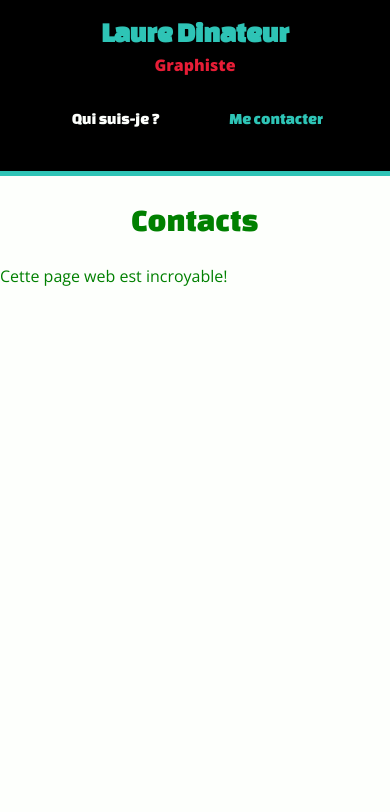
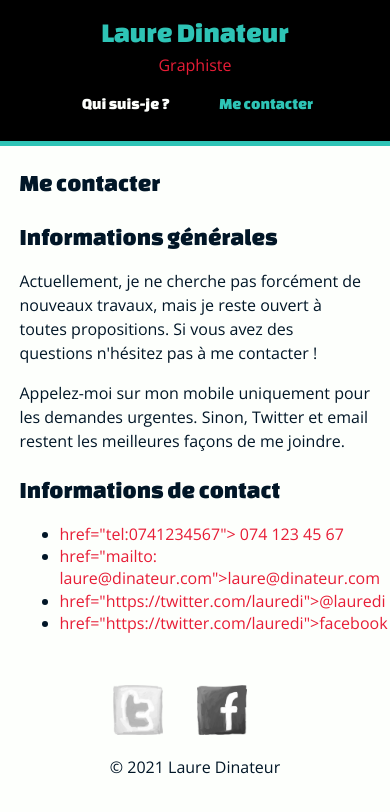
Before and after one commit to divtec-cejef/293-laure-dinateur-braioli, a plain HTML site: page contact.html in a window 390 px wide. Drawn offline with Linux system fonts and the light colour scheme.

Commit message:
page contact bientot termine

```diff
--- a/contact.html
+++ b/contact.html
@@ -28,9 +28,50 @@
     </nav>
 </header>
 <body class="page-contact">
+<main>
+    <section>
     <!-- Titre principal (unique) de la page -->
-	<h1>Contacts</h1>
-    <!-- Un paragraphe -->
-    <p>Cette page web est incroyable!</p>
+	<h1>Me contacter</h1>
+    <h2>Informations générales</h2>
+
+    <p>Actuellement, je ne cherche pas forcément de nouveaux travaux, mais je reste ouvert à toutes propositions.
+        Si vous avez des questions n'hésitez pas à me contacter !</p>
+
+    <p>Appelez-moi sur mon mobile uniquement pour les demandes urgentes.
+        Sinon, Twitter et email restent les meilleures façons de me joindre.</p>
+    </section>
+    <section>
+    <h2>Informations de contact</h2>
+        <ul>
+            <li>
+                <a class="tel">href="tel:0741234567"> 074 123 45 67</a>
+            </li>
+            <li>
+                <a class="mail"> href="mailto: laure@dinateur.com">laure@dinateur.com</a>
+            </li>
+            <li>
+                <a class="twitter"> href="https://twitter.com/lauredi">@lauredi</a>
+            </li>
+            <li>
+                <a class="facebook"> href="https://twitter.com/lauredi">facebook</a>
+            </li>
+        </ul>
+    </section>
+    <footer>
+        <ul>
+            <li>
+                <a href="https://twitter.com/lauredi">
+                    <img src="_sources/images/twitter-draw.png" alt="Visiter mon Twitter">
+                </a>
+            </li>
+            <li>
+                <a href="https://www.facebook.com/laure.dinateur">
+                    <img src="_sources/images/facebook-draw.png" alt="Visiter mon Facebook">
+                </a>
+            </li>
+        </ul>
+        &copy; 2021 Laure Dinateur
+    </footer>
+</main>
 </body>
 </html>
--- a/css/main.css
+++ b/css/main.css
@@ -58,60 +58,16 @@ a {
 .page-index {
     color: lightseagreen;
 }
-header {
-    background-color: black;
-    text-align: center;
-    padding: 5px;
-    border-bottom: 5px solid #2ec4b6;
-}
-header ul {
-    padding: 0;
-}
-header ul li {
-    display: inline-block;
-    margin: 0 15px;
-}
-.accueil {
-    display:none;
-}
-header ul li a {
-    padding: 5px 10px;
-    display:inline-block;
-    font-family: "Changa One", sans-serif;
-    font-weight: 400;
-    color: #fdfffc;
-}
-header ul li a:hover,
-header ul li a.actif
-{
-    color: #2ec4b6;
-}
-header ul {
-    padding: 0;
-    list-style: none;
-}
-nav ul li {
-    display: inline-block;
-    margin-right: 10px;
-}
-#Graphiste {
-    margin: -5px;
-    font-family: "Open Sans", sans-serif;
-}
-#Laure {
-    font-family: "Changa One", sans-serif;
-    color: #2ec4b6;
-    font-size: 1.75rem;
-    line-height: 0.8;
-    margin-top: 1rem;
-    margin-bottom: 1rem
-}
 /**********************************
             PAGE CONTACT
  **********************************/
 .page-contact {
-    color: green;
+    color: #011627;
 }
+.tel {
+
+}
+
 /**********************************
             PAGE INFORMATION
  **********************************/
@@ -119,7 +75,7 @@ nav ul li {
     color: #011627;
 }
 /**********************************
-               HEADER
+        HEADER PAGE INFORMATION
  **********************************/
 header {
     background-color: black;
@@ -170,7 +126,7 @@ nav ul li {
     margin-bottom: 1rem
 }
 /**********************************
-               MAIN
+        MAIN PAGE INFORMATION
  **********************************/
 main {
     margin: 0 5%;
@@ -184,7 +140,7 @@ body {
     background-color: #fdfffc;
     margin: 0;
 }
-h1 {
+.page-information h1 {
     text-align: center;
 }
 h2 {
@@ -205,20 +161,19 @@ img {
     margin-left :auto;
     margin-right :auto;
 }
-@media screen and (max-width: 768px) {
-    a {
-        font-weight: 800; /* Met en gras (font-weight: 800) */
-        display: block; /* Permet d'occuper toute la largeur disponible */
-        margin: 15px 10px; /* Marge intérieure de 15px haut/bas et 10px gauche/droite */
-        text-decoration: none; /* Supprime la soulignement par défaut des liens */
-    }
-}
 /**********************************
-               FOOTER
+        FOOTER PAGE INFORMATION
  **********************************/
 footer {
     margin-top: 50px;
     text-align: center;
+}
+footer ul {
+    list-style-type: none;
+    padding: 0;
+}
+footer ul li {
+    display: inline-block;
 }
 footer img {
     display:inline-block;
```
Also changed, not shown: index.html (+15 -0 lines), information.html (+1 -1 lines).
